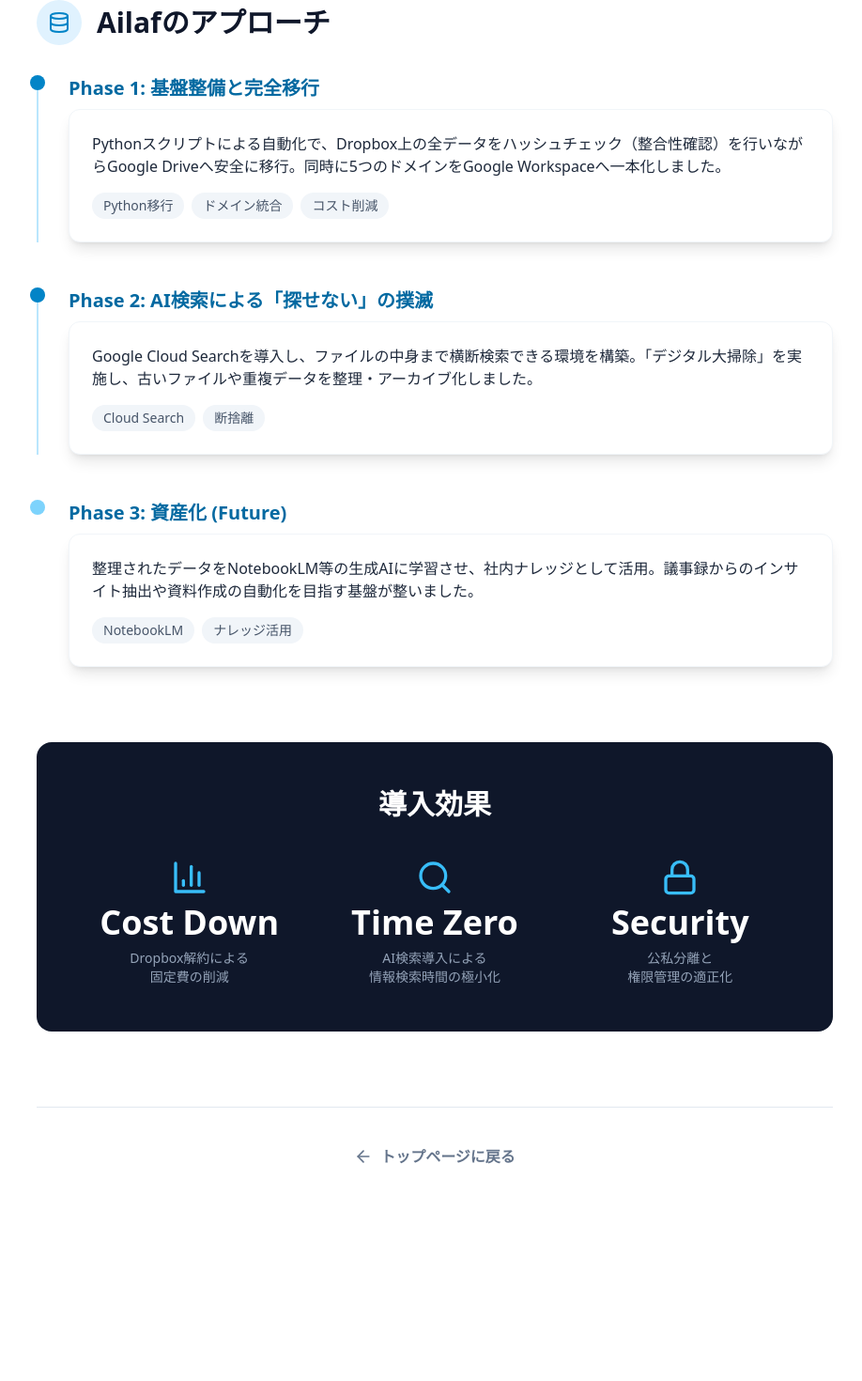
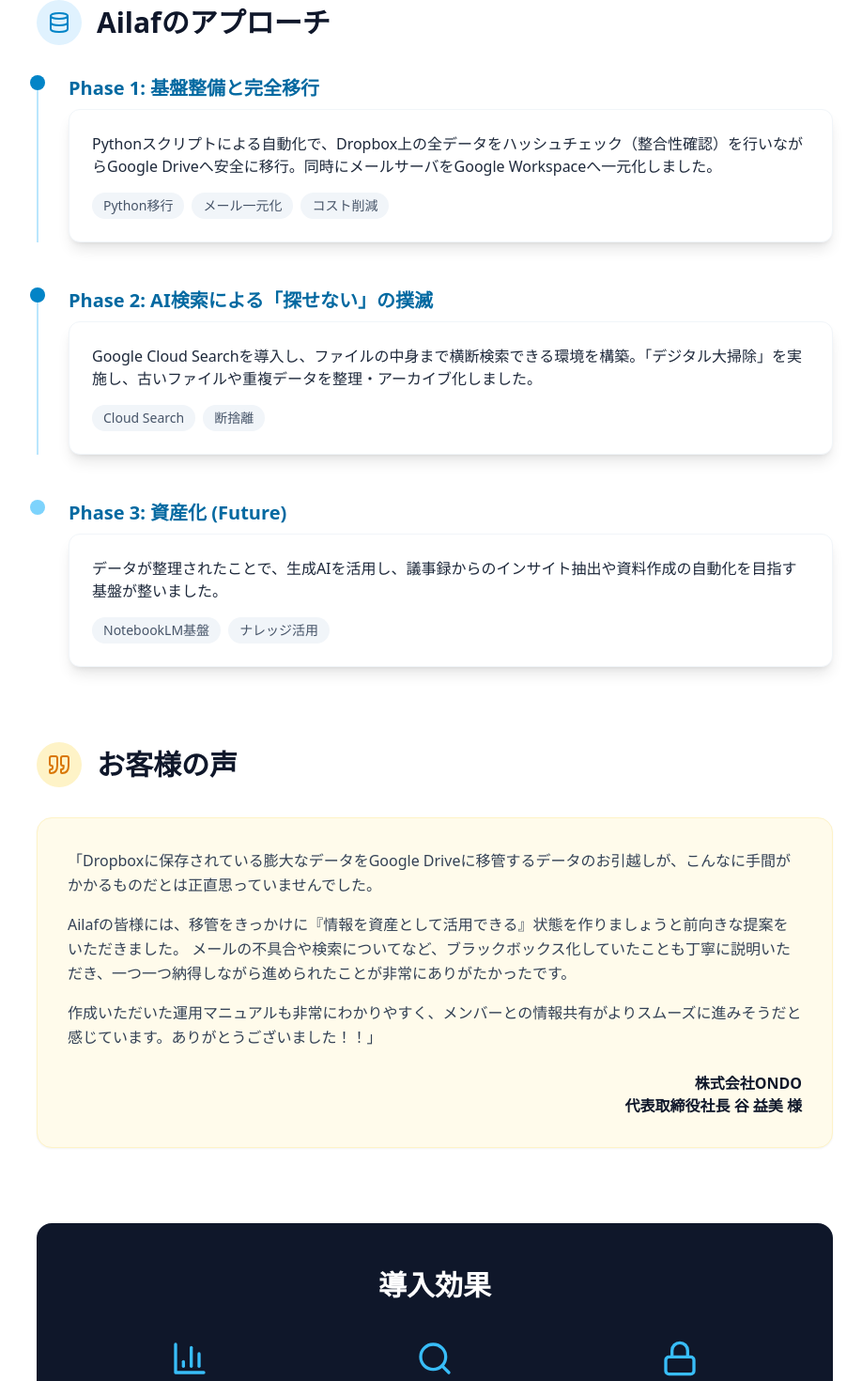
Before and after one commit to Ailaf-llc/ailaf_hp_web, a React (Vite) app: page /case/ondo in a window 1280 px wide. Shown: the part 954-2424 px from the top of the page at 94% size, without its empty margins (177-1095 px from the left). Before the commit the page ends 2277 px from the top, so only its background shows below. Built offline with nearby package versions, Linux system fonts and the light colour scheme.

Commit message:
事例内容修正

```diff
--- a/src/CaseOndo.tsx
+++ b/src/CaseOndo.tsx
@@ -1,6 +1,7 @@
 import React, { useEffect } from 'react';
 import { Link } from 'react-router-dom';
-import { ArrowLeft, CheckCircle2, Cloud, Search, Database, BarChart3, Lock, Zap } from 'lucide-react';
+// ▼▼▼ Quote (引用アイコン) を追加 ▼▼▼
+import { ArrowLeft, CheckCircle2, Cloud, Search, Database, BarChart3, Lock, Zap, Quote } from 'lucide-react';
 
 const CaseOndo = () => {
   // ページ遷移時にトップへスクロール
@@ -22,8 +23,9 @@ const CaseOndo = () => {
             <span className="inline-block py-1 px-3 rounded-full bg-sky-600 text-sm font-bold mb-6">
               株式会社ONDO様
             </span>
+            {/* ▼▼▼ タイトル修正: 実態に合わせて「メール運用」等の表現に変更 ▼▼▼ */}
             <h1 className="text-3xl md:text-5xl font-bold mb-6 leading-tight">
-              Dropboxと5つのドメインをGoogleへ完全統合。<br />
+              Dropbox移行とメール運用のGoogle統合。<br />
               AI活用のための「最強の検索基盤」を構築
             </h1>
             <p className="text-lg md:text-xl text-slate-300 max-w-2xl mx-auto">
@@ -48,7 +50,7 @@ const CaseOndo = () => {
                 <span className="w-6 h-6 bg-rose-200 text-rose-700 rounded-full flex items-center justify-center text-sm font-bold mr-3 flex-shrink-0">1</span>
                 <div>
                   <h3 className="font-bold text-lg mb-1">コストの二重発生と管理負荷</h3>
-                  <p className="text-slate-600">Dropbox (1TB) とGoogle Workspaceを併用しており、コストが重複。さらに5つの独自ドメインが別サーバーで管理され、運用が複雑化していました。</p>
+                  <p className="text-slate-600">Dropbox (1TB) とGoogle Workspaceを併用しており、コストが重複。さらにメールサーバーがGoogle Workspaceと別サービスで管理され、運用が複雑化していました。</p>
                 </div>
               </li>
               <li className="flex items-start">
@@ -83,10 +85,12 @@ const CaseOndo = () => {
               <span className="absolute -left-[9px] top-0 w-4 h-4 rounded-full bg-sky-600"></span>
               <h3 className="text-xl font-bold text-sky-700 mb-2">Phase 1: 基盤整備と完全移行</h3>
               <div className="bg-white shadow-lg rounded-xl p-6 border border-slate-100">
-                <p className="mb-4">Pythonスクリプトによる自動化で、Dropbox上の全データをハッシュチェック（整合性確認）を行いながらGoogle Driveへ安全に移行。同時に5つのドメインをGoogle Workspaceへ一本化しました。</p>
+                {/* ▼▼▼ 修正: ドメイン統合の記述を修正 ▼▼▼ */}
+                <p className="mb-4">Pythonスクリプトによる自動化で、Dropbox上の全データをハッシュチェック（整合性確認）を行いながらGoogle Driveへ安全に移行。同時にメールサーバをGoogle Workspaceへ一元化しました。</p>
                 <div className="flex flex-wrap gap-2">
                   <span className="bg-slate-100 text-slate-600 px-3 py-1 rounded-full text-sm">Python移行</span>
-                  <span className="bg-slate-100 text-slate-600 px-3 py-1 rounded-full text-sm">ドメイン統合</span>
+                  {/* ▼▼▼ 修正: タグも修正 ▼▼▼ */}
+                  <span className="bg-slate-100 text-slate-600 px-3 py-1 rounded-full text-sm">メール一元化</span>
                   <span className="bg-slate-100 text-slate-600 px-3 py-1 rounded-full text-sm">コスト削減</span>
                 </div>
               </div>
@@ -108,12 +112,42 @@ const CaseOndo = () => {
               <span className="absolute -left-[9px] top-0 w-4 h-4 rounded-full bg-sky-300"></span>
               <h3 className="text-xl font-bold text-sky-700 mb-2">Phase 3: 資産化 (Future)</h3>
               <div className="bg-white shadow-lg rounded-xl p-6 border border-slate-100">
-                <p className="mb-4">整理されたデータをNotebookLM等の生成AIに学習させ、社内ナレッジとして活用。議事録からのインサイト抽出や資料作成の自動化を目指す基盤が整いました。</p>
+                {/* ▼▼▼ 修正: 社長ご指摘の「基盤が整った」という表現に差し替え ▼▼▼ */}
+                <p className="mb-4">データが整理されたことで、生成AIを活用し、議事録からのインサイト抽出や資料作成の自動化を目指す基盤が整いました。</p>
                 <div className="flex flex-wrap gap-2">
-                  <span className="bg-slate-100 text-slate-600 px-3 py-1 rounded-full text-sm">NotebookLM</span>
+                  <span className="bg-slate-100 text-slate-600 px-3 py-1 rounded-full text-sm">NotebookLM基盤</span>
                   <span className="bg-slate-100 text-slate-600 px-3 py-1 rounded-full text-sm">ナレッジ活用</span>
                 </div>
               </div>
+            </div>
+          </div>
+        </section>
+
+        {/* ▼▼▼ 追加: お客様の声セクション ▼▼▼ */}
+        <section className="mb-20">
+          <div className="flex items-center mb-8">
+            <div className="w-12 h-12 bg-amber-100 rounded-full flex items-center justify-center mr-4">
+              <Quote className="w-6 h-6 text-amber-600" />
+            </div>
+            <h2 className="text-3xl font-bold text-slate-900">お客様の声</h2>
+          </div>
+
+          <div className="bg-amber-50 rounded-2xl p-8 border border-amber-100 relative shadow-sm">
+            <div className="relative z-10 text-slate-700 leading-relaxed space-y-4">
+              <p>
+                「Dropboxに保存されている膨大なデータをGoogle Driveに移管するデータのお引越しが、こんなに手間がかかるものだとは正直思っていませんでした。
+              </p>
+              <p>
+                Ailafの皆様には、移管をきっかけに『情報を資産として活用できる』状態を作りましょうと前向きな提案をいただきました。
+                メールの不具合や検索についてなど、ブラックボックス化していたことも丁寧に説明いただき、一つ一つ納得しながら進められたことが非常にありがたかったです。
+              </p>
+              <p>
+                作成いただいた運用マニュアルも非常にわかりやすく、メンバーとの情報共有がよりスムーズに進みそうだと感じています。ありがとうございました！！」
+              </p>
+            </div>
+            <div className="mt-6 font-bold text-slate-900 text-right flex flex-col items-end">
+               <span>株式会社ONDO</span>
+               <span>代表取締役社長 谷 益美 様</span>
             </div>
           </div>
         </section>
--- a/src/Home.tsx
+++ b/src/Home.tsx
@@ -98,13 +98,15 @@ function App() {
 
   // ▼▼▼ 事例データの定義（ONDO様反映版 + Coming Soon 4枚構成） ▼▼▼
   const cases = [
-    {
+{
       id: 1,
       client: '株式会社ONDO様',
       category: 'クラウド移行 / 生成AI基盤',
-      title: 'Dropboxと5つのドメインをGoogleへ完全統合。AI活用のための「最強の検索基盤」を構築',
+      // ▼▼▼ タイトル修正: 「5つのドメインを...」→「メール運用を...」に変更 ▼▼▼
+      title: 'Dropbox移行とメール運用のGoogle統合。AI活用のための「最強の検索基盤」を構築',
       image: 'https://images.pexels.com/photos/3183150/pexels-photo-3183150.jpeg?auto=compress&cs=tinysrgb&w=1260&h=750&dpr=1',
-      description: '散在していたデータをPython活用で安全にGoogle Driveへ集約し、二重コストを削減。メール・ドメインも一本化することで、NotebookLM等の生成AIが全社データを横断的に活用できる土台を整えました。',
+      // ▼▼▼ 説明文修正: 実態に合わせて表現をマイルドに修正 ▼▼▼
+      description: '散在していたデータをPython活用で安全にGoogle Driveへ集約し、二重コストを削減。複雑化していたメール運用もGmailへ一元化することで、将来的に生成AIが全社データを活用できる土台を整えました。',
       comingSoon: false
     },
     {
```
